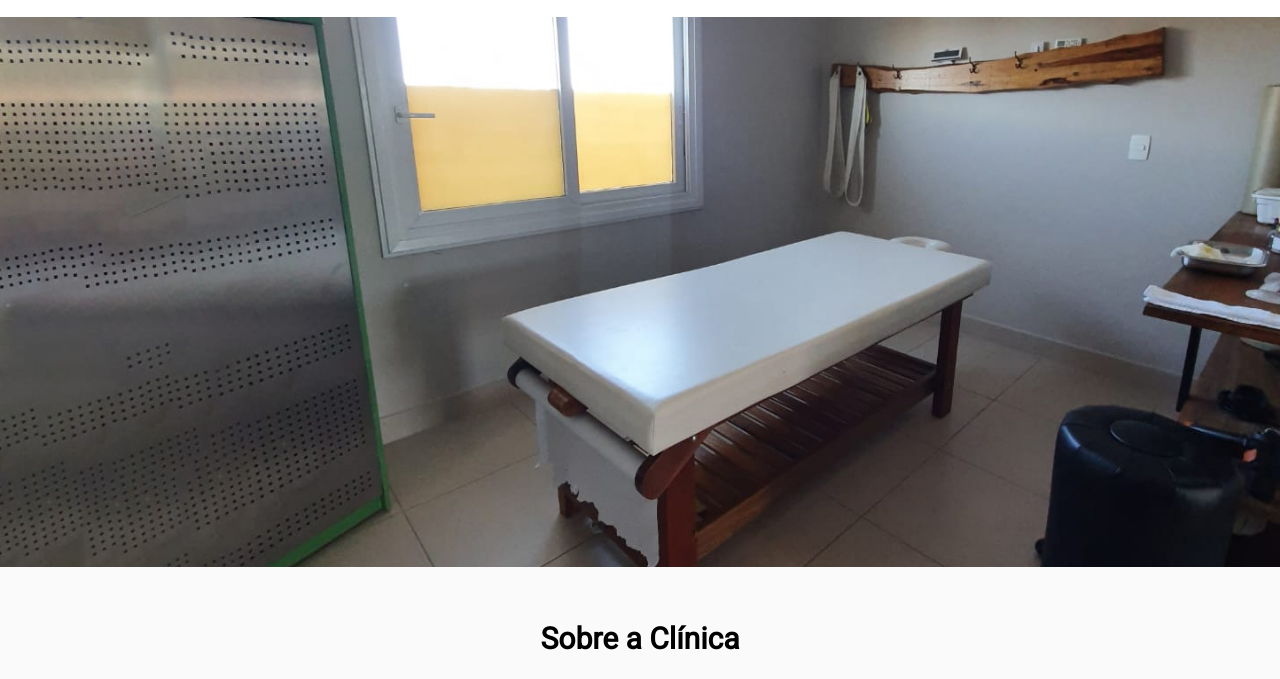
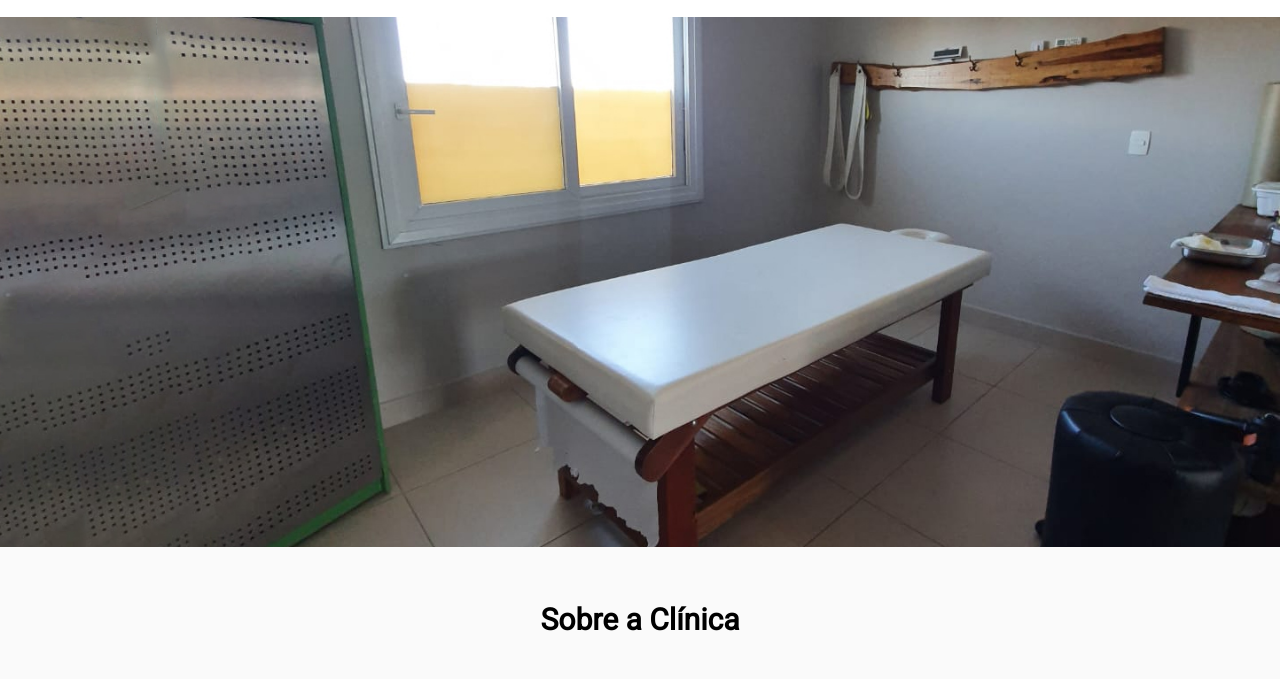
Before and after one commit to gui-sc/coluna-de-ouro, a plain HTML site: page index.html in a window 1280 px wide. Shown: the part 113-792 px from the top of the page. Drawn offline with Linux system fonts and the light colour scheme.

Commit message:
ultima do dia

```diff
--- a/css/estilos.css
+++ b/css/estilos.css
@@ -113,7 +113,7 @@ footer a {
 
 #fotospagprinc img {
     width: 100%;
-    height: 550px;
+    max-height: 550px;
 }
 
 #sobreprinc {
```
